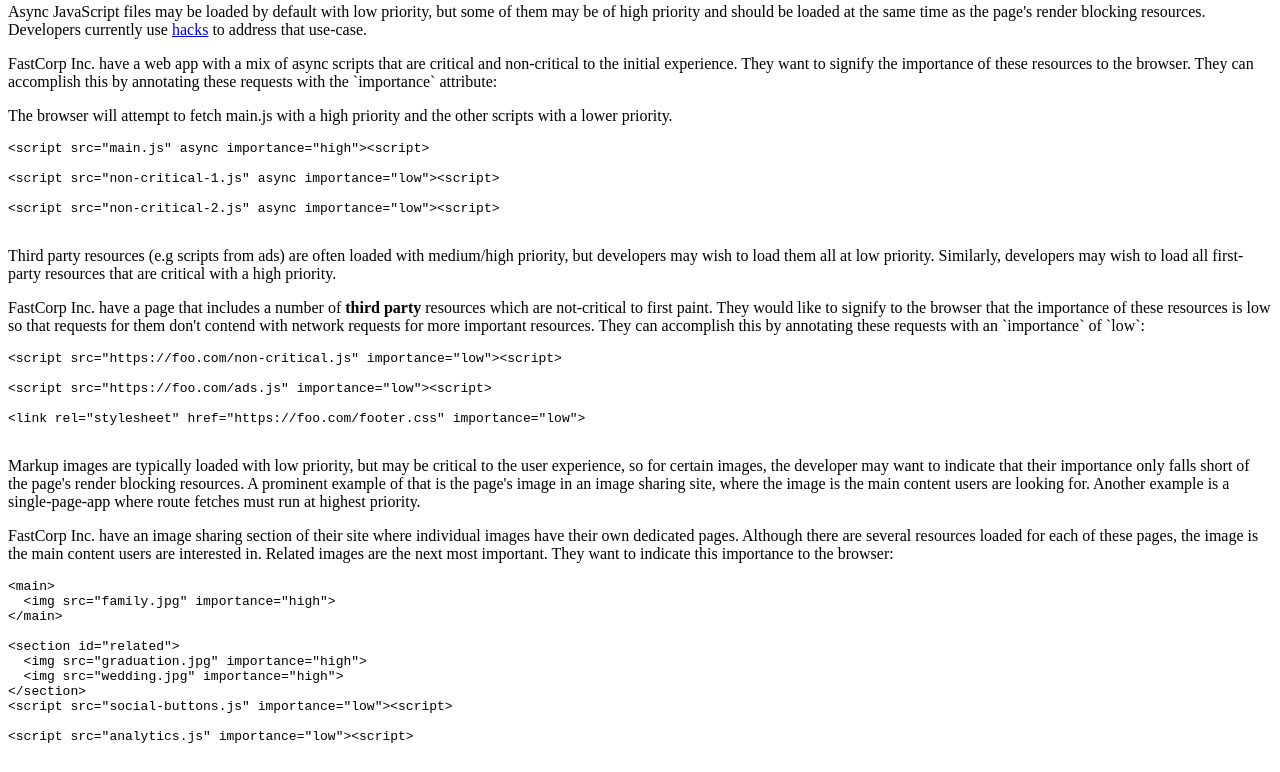
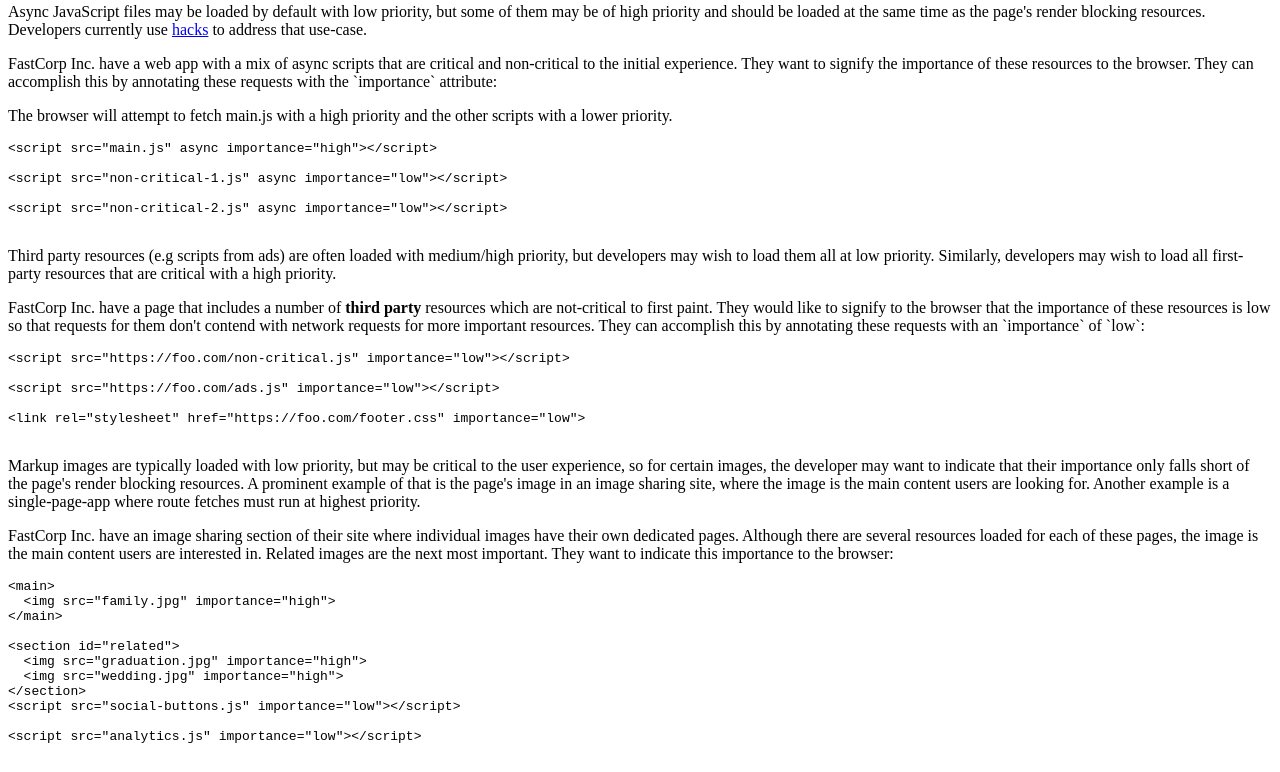
Before and after one commit to WICG/priority-hints, a plain HTML site: page index.html in a window 1280 px wide. Shown: the part 373-1145 px from the top of the page. Drawn offline with Linux system fonts and the light colour scheme.

Commit message:
Fix unclosed <script> tags

```diff
--- a/index.html
+++ b/index.html
@@ -94,11 +94,11 @@
       </p>
       <p>The browser will attempt to fetch main.js with a high priority and the other scripts with a lower priority.</p>
   <pre highlight="html">
-&lt;script src=&quot;main.js&quot; async importance=&quot;high&quot;&gt;&lt;script&gt;
+&lt;script src=&quot;main.js&quot; async importance=&quot;high&quot;&gt;&lt;/script&gt;
 
-&lt;script src=&quot;non-critical-1.js&quot; async importance=&quot;low&quot;&gt;&lt;script&gt;
+&lt;script src=&quot;non-critical-1.js&quot; async importance=&quot;low&quot;&gt;&lt;/script&gt;
 
-&lt;script src=&quot;non-critical-2.js&quot; async importance=&quot;low&quot;&gt;&lt;script&gt;
+&lt;script src=&quot;non-critical-2.js&quot; async importance=&quot;low&quot;&gt;&lt;/script&gt;
   </pre>
 </div>
 
@@ -113,9 +113,9 @@
          this by annotating these requests with an `importance` of `low`:
       </p>
       <pre highlight="html">
-&lt;script src=&quot;https://foo.com/non-critical.js&quot; importance=&quot;low&quot;&gt;&lt;script&gt;
+&lt;script src=&quot;https://foo.com/non-critical.js&quot; importance=&quot;low&quot;&gt;&lt;/script&gt;
 
-&lt;script src=&quot;https://foo.com/ads.js&quot; importance=&quot;low&quot;&gt;&lt;script&gt;
+&lt;script src=&quot;https://foo.com/ads.js&quot; importance=&quot;low&quot;&gt;&lt;/script&gt;
 
 &lt;link rel=&quot;stylesheet&quot; href=&quot;https://foo.com/footer.css&quot; importance=&quot;low&quot;&gt;
       </pre>
@@ -140,9 +140,9 @@
   &lt;img src=&quot;graduation.jpg&quot; importance=&quot;high&quot;&gt;
   &lt;img src=&quot;wedding.jpg&quot; importance=&quot;high&quot;&gt;
 &lt;/section&gt;
-&lt;script src=&quot;social-buttons.js&quot; importance=&quot;low&quot;&gt;&lt;script&gt;
+&lt;script src=&quot;social-buttons.js&quot; importance=&quot;low&quot;&gt;&lt;/script&gt;
 
-&lt;script src=&quot;analytics.js&quot; importance=&quot;low&quot;&gt;&lt;script&gt;
+&lt;script src=&quot;analytics.js&quot; importance=&quot;low&quot;&gt;&lt;/script&gt;
       </pre>
 </div>
 
```
